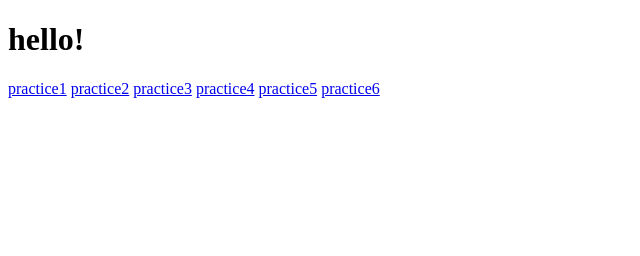
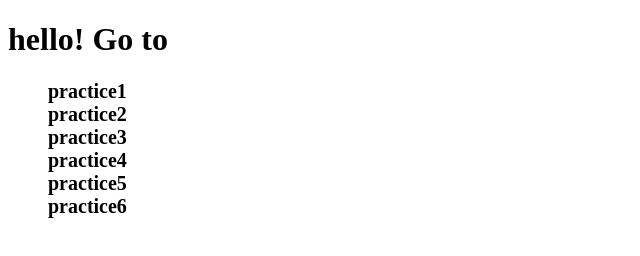
Before and after one commit to Racoon402/HTML_Practice, a plain HTML site: page index.html in a window 1280 px wide. Shown: the whole page, without its empty margins (0-640 px from the left). Drawn offline with Linux system fonts and the light colour scheme.

Commit message:
modify links

```diff
--- a/index.html
+++ b/index.html
@@ -4,14 +4,24 @@
     <meta charset="UTF-8">
     <meta name="viewport" content="width=device-width, initial-scale=1.0">
     <title>Document</title>
+    <style>
+        a{
+            text-decoration: none;
+            color: black;
+            font-weight: 600;
+            font-size: 20px;
+            margin-left: 40px;
+        }
+
+    </style>
 </head>
 <body>
-    <h1>hello!</h1>
-    <a href="/practice1.html">practice1</a>
-    <a href="/practice2.html">practice2</a>
-    <a href="/practice3.html">practice3</a>
-    <a href="/practice4.html">practice4</a>
-    <a href="/practice5.html">practice5</a>
-    <a href="/practice6.html">practice6</a>
+    <h1>hello! Go to</h1>
+    <a href="./practice1.html">practice1</a><br/>
+    <a href="./practice2.html">practice2</a><br/>
+    <a href="./practice3(google).html">practice3</a><br/>
+    <a href="./practice4.html">practice4</a><br/>
+    <a href="./practice5(spotify).html">practice5</a><br/>
+    <a href="./practice6(Louisvitton).html">practice6</a><br/>
 </body>
 </html>
```
